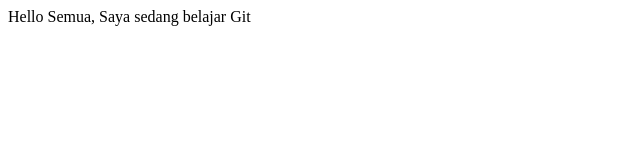
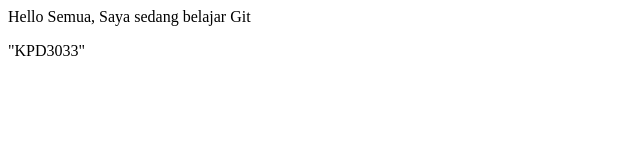
Before and after one commit to zenny111/project01-html, a plain HTML site: page index.html in a window 1280 px wide. Shown: the full height of the page, 0-640 px from the left. Drawn offline with Linux system fonts and the light colour scheme.

Commit message:
index.html

```diff
--- a/index.html
+++ b/index.html
@@ -5,5 +5,7 @@
     </head>
     <body>
         <p>Hello Semua, Saya sedang belajar Git</p>
+        "KPD3033"
+
     </body>
 </html>
```
